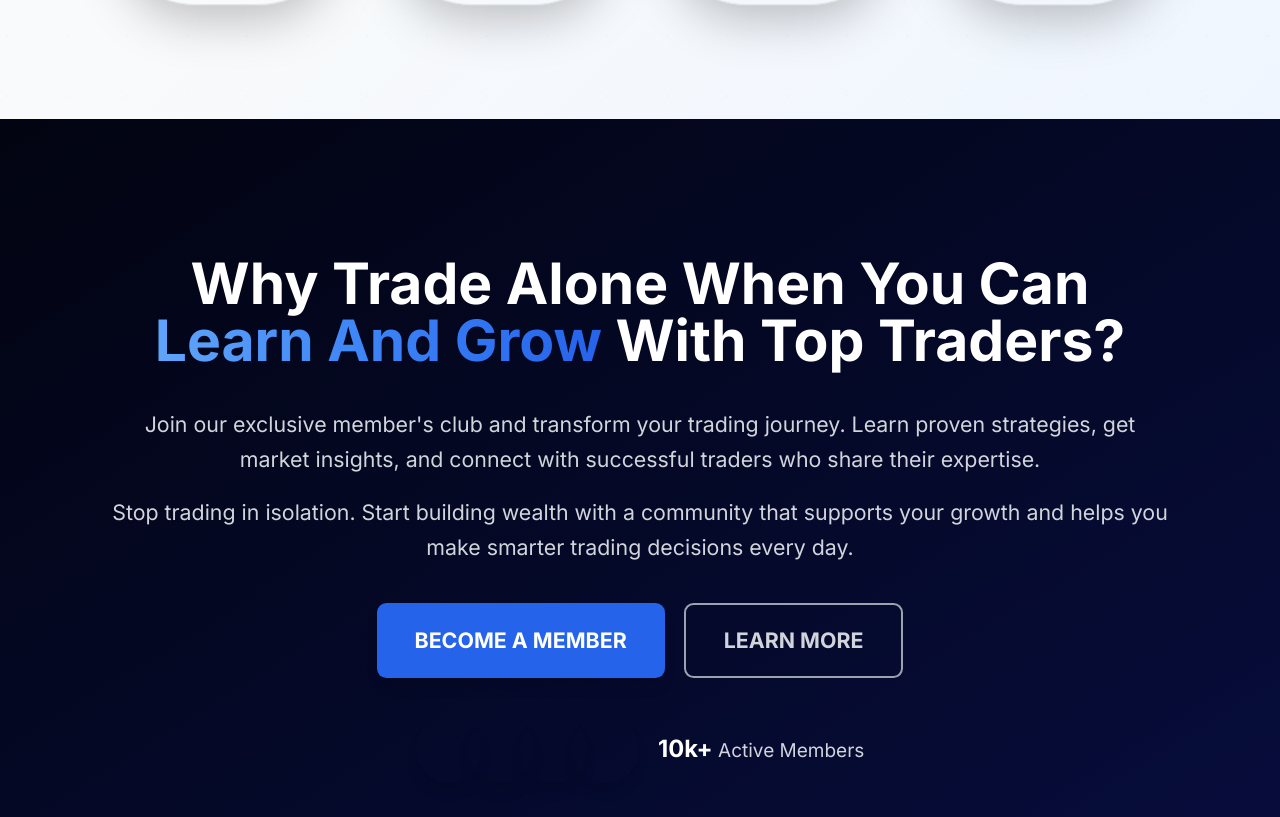
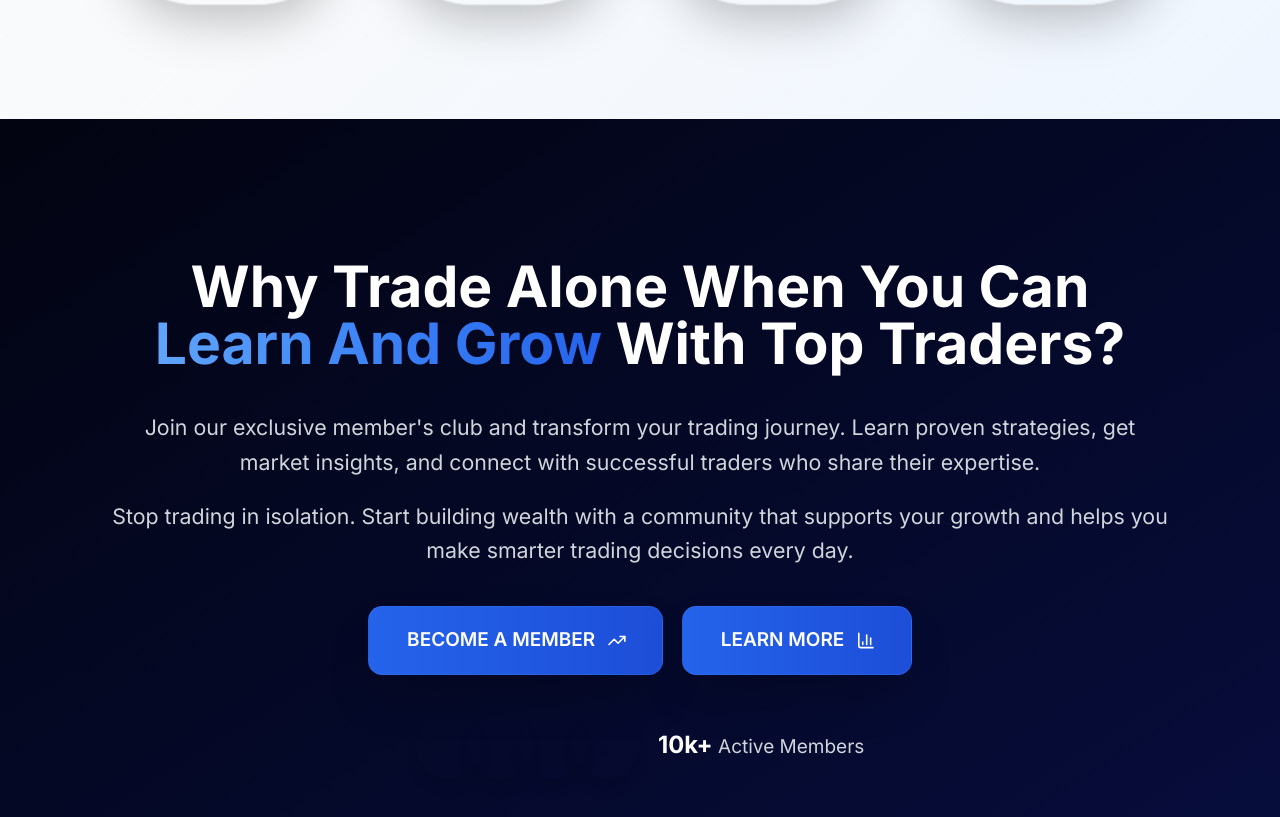
Before and after one commit to Viswanthsaig3/Stoxify, a Next.js app: page / in a window 1280 px wide. Shown: the part 1980-2797 px from the top of the page. Built offline with nearby package versions, Linux system fonts and the light colour scheme; no server answers; grey boxes are pictures that could not be loaded.

Commit message:
design changes

```diff
--- a/src/components/about/About.tsx
+++ b/src/components/about/About.tsx
@@ -3,6 +3,7 @@
 import React from 'react'
 import { motion } from 'framer-motion'
 import Image from 'next/image'
+import { TrendingUp, BarChart3 } from 'lucide-react'
 
 export default function About() {
   return (
@@ -67,7 +68,9 @@ export default function About() {
                 viewport={{ once: true }}
               >
                 <motion.button
-                  className="bg-blue-600 hover:bg-blue-700 text-white font-bold py-4 px-8 rounded-lg text-lg transition-all duration-300 shadow-lg hover:shadow-xl"
+                  className="relative overflow-hidden bg-gradient-to-r from-blue-600 to-blue-700 hover:from-blue-700 hover:to-blue-800 backdrop-blur-xl border border-blue-500/30 hover:border-blue-400/60 text-white font-semibold px-6 sm:px-8 py-3 sm:py-4 rounded-xl transition-all duration-500 shadow-2xl hover:shadow-blue-500/60 group text-sm sm:text-base
+                  before:absolute before:inset-0 before:bg-gradient-to-r before:from-transparent before:via-white/40 before:to-transparent before:w-full before:h-full before:translate-x-[-200%] before:skew-x-12 hover:before:translate-x-[200%] before:transition-transform before:duration-[1800ms] before:ease-out
+                  after:absolute after:inset-0 after:bg-gradient-to-r after:from-blue-400/0 after:via-blue-300/30 after:to-blue-400/0 after:translate-x-[-100%] hover:after:translate-x-[100%] after:transition-transform after:duration-[1500ms] after:delay-300"
                   onClick={() => {
                     const pricingSection = document.getElementById('pricing')
                     if (pricingSection) {
@@ -77,11 +80,21 @@ export default function About() {
                   whileHover={{ scale: 1.05, y: -2 }}
                   whileTap={{ scale: 0.95 }}
                 >
-                  BECOME A MEMBER
+                  <span className="relative z-10 flex items-center justify-center gap-2">
+                    BECOME A MEMBER
+                    <motion.div
+                      animate={{ x: [0, 3, 0] }}
+                      transition={{ duration: 2, repeat: Infinity }}
+                    >
+                      <TrendingUp className="w-4 h-4 group-hover:translate-x-1 group-hover:scale-110 transition-all duration-300" />
+                    </motion.div>
+                  </span>
                 </motion.button>
 
                 <motion.button
-                  className="bg-transparent border-2 border-gray-400 hover:border-white text-gray-300 hover:text-white font-bold py-4 px-8 rounded-lg text-lg transition-all duration-300"
+                  className="w-full sm:w-auto relative overflow-hidden bg-gradient-to-r from-blue-600 to-blue-700 hover:from-blue-700 hover:to-blue-800 backdrop-blur-xl border border-blue-500/30 hover:border-blue-400/60 text-white font-semibold px-6 sm:px-8 py-3 sm:py-4 rounded-xl transition-all duration-500 shadow-2xl hover:shadow-blue-500/60 group text-sm sm:text-base
+                  before:absolute before:inset-0 before:bg-gradient-to-r before:from-transparent before:via-white/40 before:to-transparent before:w-full before:h-full before:translate-x-[-200%] before:skew-x-12 hover:before:translate-x-[200%] before:transition-transform before:duration-[1800ms] before:ease-out
+                  after:absolute after:inset-0 after:bg-gradient-to-r after:from-blue-400/0 after:via-blue-300/30 after:to-blue-400/0 after:translate-x-[-100%] hover:after:translate-x-[100%] after:transition-transform after:duration-[1500ms] after:delay-300"
                   onClick={() => {
                     const pricingSection = document.getElementById('pricing')
                     if (pricingSection) {
@@ -91,7 +104,15 @@ export default function About() {
                   whileHover={{ scale: 1.05, y: -2 }}
                   whileTap={{ scale: 0.95 }}
                 >
-                  LEARN MORE
+                  <span className="relative z-10 flex items-center justify-center gap-2">
+                    LEARN MORE
+                    <motion.div
+                      animate={{ x: [0, 3, 0] }}
+                      transition={{ duration: 2, repeat: Infinity }}
+                    >
+                      <BarChart3 className="w-4 h-4 group-hover:translate-x-1 group-hover:scale-110 transition-all duration-300" />
+                    </motion.div>
+                  </span>
                 </motion.button>
 
               </motion.div>
--- a/src/components/cta/CTA.tsx
+++ b/src/components/cta/CTA.tsx
@@ -111,24 +111,42 @@ export default function CTA() {
           {/* Join Now Button */}
           <motion.button
             onClick={handleJoinNow}
-            className="group relative bg-gradient-to-r from-blue-600 to-blue-700 hover:from-blue-700 hover:to-blue-800 text-white font-bold py-4 px-8 rounded-xl text-lg transition-all duration-300 shadow-lg hover:shadow-xl flex items-center justify-center gap-3"
-            whileHover={hoverAnimations.cardHover}
-            whileTap={tapAnimations.gentle}
+            className="group relative overflow-hidden bg-gradient-to-r from-blue-600 to-blue-700 hover:from-blue-700 hover:to-blue-800 backdrop-blur-xl border border-blue-500/30 hover:border-blue-400/60 text-white font-bold py-4 px-8 rounded-xl text-lg transition-all duration-500 shadow-2xl hover:shadow-blue-500/60 flex items-center justify-center gap-3
+            before:absolute before:inset-0 before:bg-gradient-to-r before:from-transparent before:via-white/40 before:to-transparent before:w-full before:h-full before:translate-x-[-200%] before:skew-x-12 hover:before:translate-x-[200%] before:transition-transform before:duration-[1800ms] before:ease-out
+            after:absolute after:inset-0 after:bg-gradient-to-r after:from-blue-400/0 after:via-blue-300/30 after:to-blue-400/0 after:translate-x-[-100%] hover:after:translate-x-[100%] after:transition-transform after:duration-[1500ms] after:delay-300"
+            whileHover={{ scale: 1.05, y: -2 }}
+            whileTap={{ scale: 0.95 }}
           >
-            <Users className="w-5 h-5" />
-            <span>Become a Member</span>
-            <ArrowRight className="w-5 h-5 transition-transform duration-300 group-hover:translate-x-1" />
+            <span className="relative z-10 flex items-center justify-center gap-3">
+              <Users className="w-5 h-5" />
+              <span>Become a Member</span>
+              <motion.div
+                animate={{ x: [0, 3, 0] }}
+                transition={{ duration: 2, repeat: Infinity }}
+              >
+                <ArrowRight className="w-5 h-5 group-hover:translate-x-1 group-hover:scale-110 transition-all duration-300" />
+              </motion.div>
+            </span>
           </motion.button>
 
           {/* Watch Members Stories Button */}
           <motion.button
             onClick={handleWatchStories}
-            className="group relative bg-white hover:bg-gray-50 text-gray-800 border-2 border-gray-300 hover:border-blue-500 font-bold py-4 px-8 rounded-xl text-lg transition-all duration-300 shadow-lg hover:shadow-xl flex items-center justify-center gap-3"
-            whileHover={hoverAnimations.cardHover}
-            whileTap={tapAnimations.gentle}
+            className="group relative overflow-hidden bg-gradient-to-r from-blue-600 to-blue-700 hover:from-blue-700 hover:to-blue-800 backdrop-blur-xl border border-blue-500/30 hover:border-blue-400/60 text-white font-bold py-4 px-8 rounded-xl text-lg transition-all duration-500 shadow-2xl hover:shadow-blue-500/60 flex items-center justify-center gap-3
+            before:absolute before:inset-0 before:bg-gradient-to-r before:from-transparent before:via-white/40 before:to-transparent before:w-full before:h-full before:translate-x-[-200%] before:skew-x-12 hover:before:translate-x-[200%] before:transition-transform before:duration-[1800ms] before:ease-out
+            after:absolute after:inset-0 after:bg-gradient-to-r after:from-blue-400/0 after:via-blue-300/30 after:to-blue-400/0 after:translate-x-[-100%] hover:after:translate-x-[100%] after:transition-transform after:duration-[1500ms] after:delay-300"
+            whileHover={{ scale: 1.05, y: -2 }}
+            whileTap={{ scale: 0.95 }}
           >
-            <span>Watch Members Stories</span>
-            <ArrowRight className="w-5 h-5 transition-transform duration-300 group-hover:translate-x-1" />
+            <span className="relative z-10 flex items-center justify-center gap-3">
+              <span>Watch Members Stories</span>
+              <motion.div
+                animate={{ x: [0, 3, 0] }}
+                transition={{ duration: 2, repeat: Infinity }}
+              >
+                <ArrowRight className="w-5 h-5 group-hover:translate-x-1 group-hover:scale-110 transition-all duration-300" />
+              </motion.div>
+            </span>
           </motion.button>
         </motion.div>
       </div>
--- a/src/components/hero/Hero.tsx
+++ b/src/components/hero/Hero.tsx
@@ -158,7 +158,7 @@ export default function Hero() {
                 whileTap={tapAnimations.gentle}
               >
                 <span className="flex items-center justify-center gap-2">
-                  Learn More
+                  Become a Member
                   <motion.div
                     whileHover={hoverAnimations.iconHover}
                   >
--- a/src/components/pricing/Pricing.tsx
+++ b/src/components/pricing/Pricing.tsx
@@ -226,14 +226,16 @@ export default function Pricing() {
             </div>
 
             <motion.button
-              className="w-full bg-gradient-to-r from-green-600 to-green-700 hover:from-green-700 hover:to-green-800 text-white font-semibold py-2.5 rounded-xl transition-all duration-200 shadow-lg hover:shadow-xl text-sm"
+              className="w-full relative overflow-hidden bg-gradient-to-r from-blue-600 to-blue-700 hover:from-blue-700 hover:to-blue-800 backdrop-blur-xl border border-blue-500/30 hover:border-blue-400/60 text-white font-semibold py-3 rounded-xl transition-all duration-500 shadow-2xl hover:shadow-blue-500/60 group text-sm
+              before:absolute before:inset-0 before:bg-gradient-to-r before:from-transparent before:via-white/40 before:to-transparent before:w-full before:h-full before:translate-x-[-200%] before:skew-x-12 hover:before:translate-x-[200%] before:transition-transform before:duration-[1800ms] before:ease-out
+              after:absolute after:inset-0 after:bg-gradient-to-r after:from-blue-400/0 after:via-blue-300/30 after:to-blue-400/0 after:translate-x-[-100%] hover:after:translate-x-[100%] after:transition-transform after:duration-[1500ms] after:delay-300"
               onClick={() => {
                 window.open('https://wa.me/917011957726?text=Hello%2C%20I%20want%20to%20join%20Stocks%20plan', '_blank')
               }}
-              whileHover={hoverAnimations.buttonHover}
-              whileTap={tapAnimations.gentle}
+              whileHover={{ scale: 1.05, y: -2 }}
+              whileTap={{ scale: 0.95 }}
             >
-              Join Stocks Plan
+              <span className="relative z-10">Become a Member</span>
             </motion.button>
           </motion.div>
 
@@ -283,14 +285,16 @@ export default function Pricing() {
             </div>
 
             <motion.button
-              className="w-full bg-gradient-to-r from-blue-600 to-blue-700 hover:from-blue-700 hover:to-blue-800 text-white font-semibold py-2.5 rounded-xl transition-all duration-200 shadow-lg hover:shadow-xl text-sm"
+              className="w-full relative overflow-hidden bg-gradient-to-r from-blue-600 to-blue-700 hover:from-blue-700 hover:to-blue-800 backdrop-blur-xl border border-blue-500/30 hover:border-blue-400/60 text-white font-semibold py-3 rounded-xl transition-all duration-500 shadow-2xl hover:shadow-blue-500/60 group text-sm
+              before:absolute before:inset-0 before:bg-gradient-to-r before:from-transparent before:via-white/40 before:to-transparent before:w-full before:h-full before:translate-x-[-200%] before:skew-x-12 hover:before:translate-x-[200%] before:transition-transform before:duration-[1800ms] before:ease-out
+              after:absolute after:inset-0 after:bg-gradient-to-r after:from-blue-400/0 after:via-blue-300/30 after:to-blue-400/0 after:translate-x-[-100%] hover:after:translate-x-[100%] after:transition-transform after:duration-[1500ms] after:delay-300"
               onClick={() => {
                 window.open('https://wa.me/917011957726?text=Hello%2C%20I%20want%20to%20join%20Forex%20plan', '_blank')
               }}
-              whileHover={hoverAnimations.buttonHover}
-              whileTap={tapAnimations.gentle}
+              whileHover={{ scale: 1.05, y: -2 }}
+              whileTap={{ scale: 0.95 }}
             >
-              Join Forex Plan
+              <span className="relative z-10">Become a Member</span>
             </motion.button>
           </motion.div>
 
@@ -333,14 +337,16 @@ export default function Pricing() {
             </div>
 
             <motion.button
-              className="w-full bg-gradient-to-r from-orange-600 to-orange-700 hover:from-orange-700 hover:to-orange-800 text-white font-semibold py-2.5 rounded-xl transition-all duration-200 shadow-lg hover:shadow-xl text-sm"
+              className="w-full relative overflow-hidden bg-gradient-to-r from-blue-600 to-blue-700 hover:from-blue-700 hover:to-blue-800 backdrop-blur-xl border border-blue-500/30 hover:border-blue-400/60 text-white font-semibold py-3 rounded-xl transition-all duration-500 shadow-2xl hover:shadow-blue-500/60 group text-sm
+              before:absolute before:inset-0 before:bg-gradient-to-r before:from-transparent before:via-white/40 before:to-transparent before:w-full before:h-full before:translate-x-[-200%] before:skew-x-12 hover:before:translate-x-[200%] before:transition-transform before:duration-[1800ms] before:ease-out
+              after:absolute after:inset-0 after:bg-gradient-to-r after:from-blue-400/0 after:via-blue-300/30 after:to-blue-400/0 after:translate-x-[-100%] hover:after:translate-x-[100%] after:transition-transform after:duration-[1500ms] after:delay-300"
               onClick={() => {
                 window.open('https://wa.me/917011957726?text=Hello%2C%20I%20want%20to%20join%20Crypto%20plan', '_blank')
               }}
-              whileHover={hoverAnimations.buttonHover}
-              whileTap={tapAnimations.gentle}
+              whileHover={{ scale: 1.05, y: -2 }}
+              whileTap={{ scale: 0.95 }}
             >
-              Join Crypto Plan
+              <span className="relative z-10">Become a Member</span>
             </motion.button>
           </motion.div>
         </motion.div>
```
Also changed, not shown: src/components/Navbar.tsx (+11 -10 lines).
